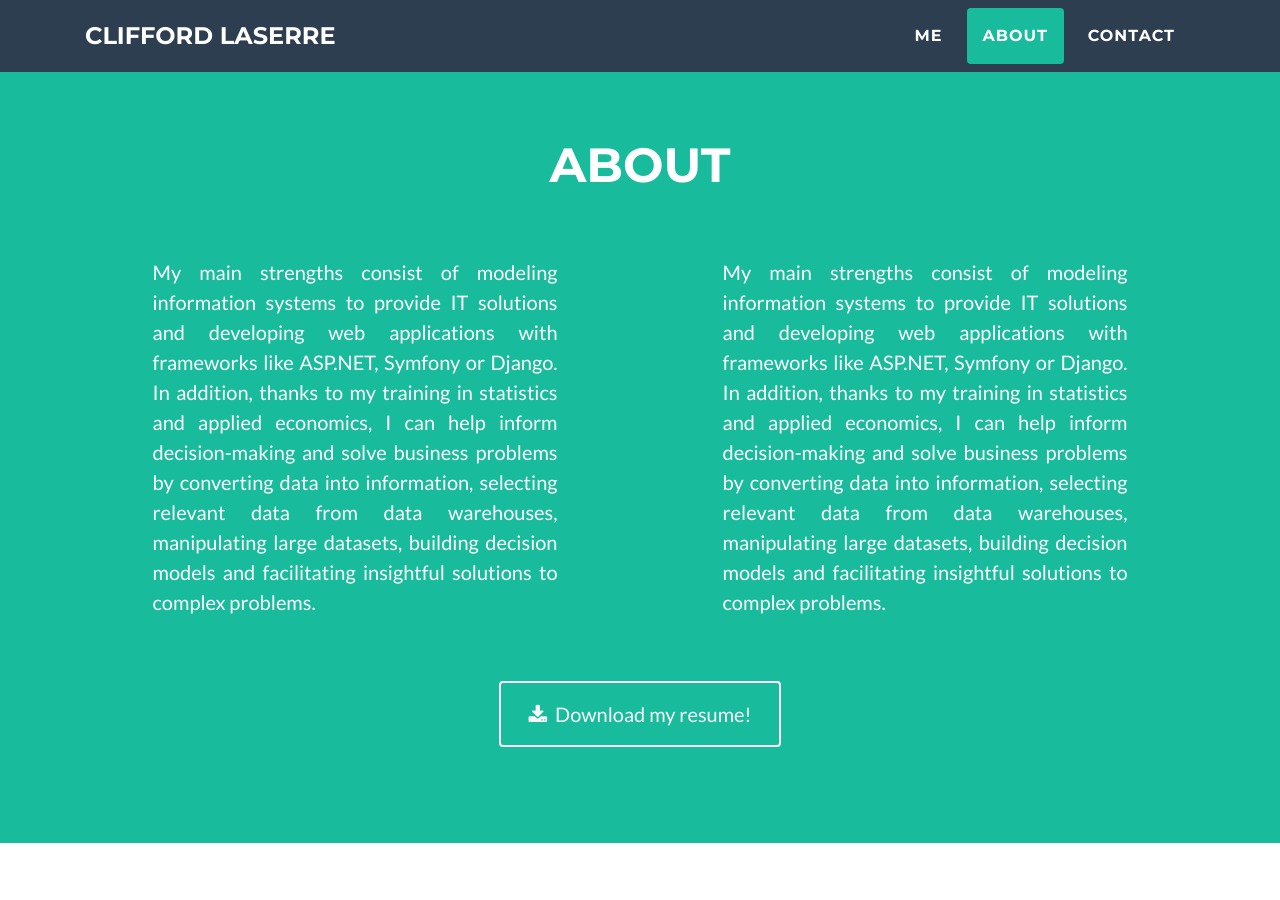
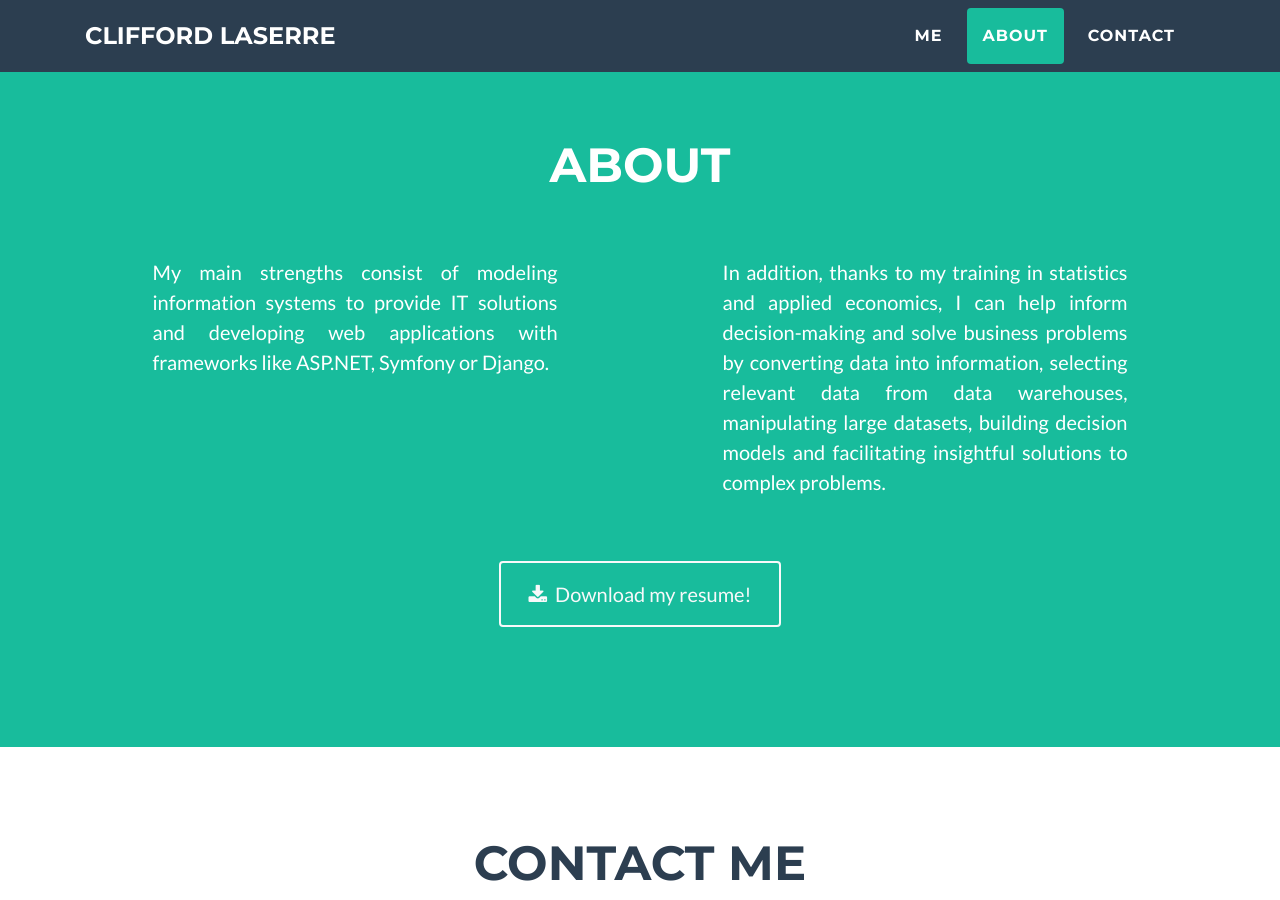
Before and after one commit to claserre9/claserre9.github.io, a Jekyll site: the page built from index.html, in a window 1280 px wide and 900 px high, scrolled down 983 px. Built offline with Jekyll 4.4.1, drawn with Linux system fonts in a browser that asks for light colours.

Commit message:
Update index.html

```diff
--- a/index.html
+++ b/index.html
@@ -59,21 +59,11 @@ layout: default
                     modeling
                     information systems to provide IT solutions and
                     developing web applications with frameworks like
-                    ASP.NET, Symfony or Django. In addition, thanks to my
-                    training in statistics
-                    and applied economics, I can help inform decision-making and
-                    solve business problems by converting data into information,
-                    selecting relevant data from data warehouses, manipulating
-                    large datasets, building decision models and facilitating
-                    insightful solutions to complex problems.</p>
+                    ASP.NET, Symfony or Django.</p>
             </div>
             <div class="col-lg-6 ml-auto my-4">
-                <p class="lead text-justify w-75 mx-auto">My main strengths
-                    consist of
-                    modeling
-                    information systems to provide IT solutions and
-                    developing web applications with frameworks like
-                    ASP.NET, Symfony or Django. In addition, thanks to my
+                <p class="lead text-justify w-75 mx-auto">In addition, thanks to
+                    my
                     training in statistics
                     and applied economics, I can help inform decision-making and
                     solve business problems by converting data into information,
@@ -82,7 +72,7 @@ layout: default
                     insightful solutions to complex problems.</p>
             </div>
         </div>
-        <div class="text-center mt-4"><a class="btn btn-outline-light btn-xl"
+        <div class="text-center my-4"><a class="btn btn-outline-light btn-xl"
                 role="button" href="#"><i
                     class="fa fa-download mr-2"></i><span>Download
                     my resume!</span></a></div>
```
